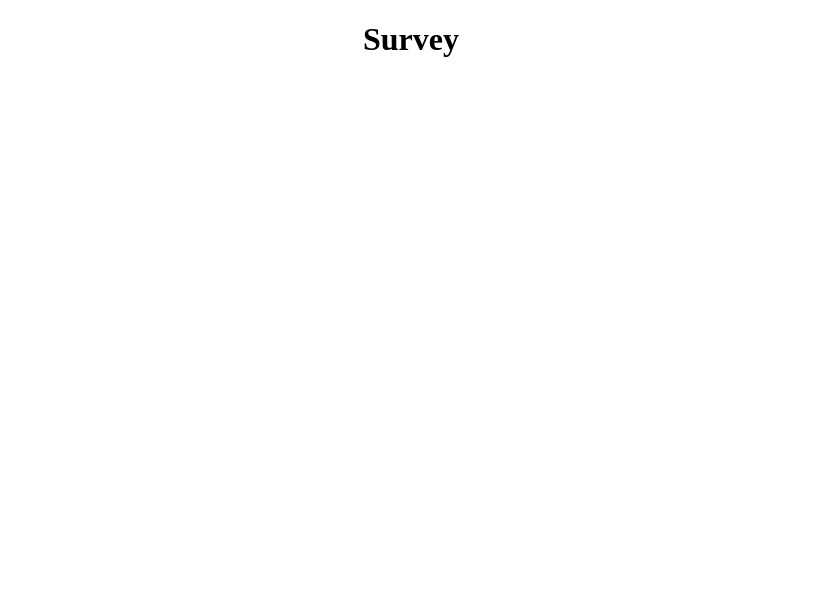
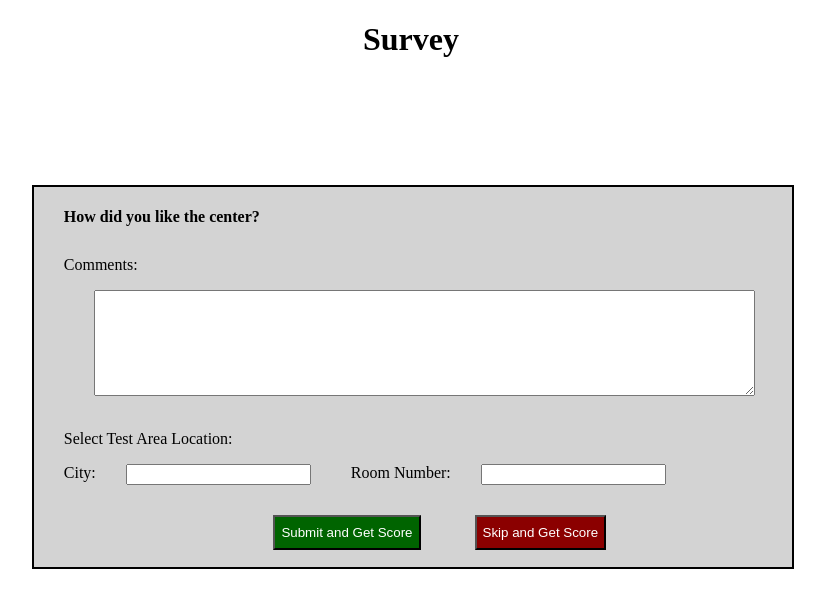
Before and after one commit to aditya-shah73/HTML5-Mark-DataList-Scorm, a plain HTML site: page survey.html in a window 1280 px wide. Shown: the whole page, without its empty margins (229-1054 px from the left). Drawn offline with Linux system fonts and the light colour scheme.

Commit message:
Added the survey with proper styling

```diff
--- a/css/style.css
+++ b/css/style.css
@@ -24,7 +24,7 @@ a{
 	opacity: 0.8;
 }
 
-#error-message {
+#error-message{
 	color: red;
 	display: none;
 }
@@ -137,6 +137,62 @@ a{
 	margin-right: 10px;
 }
 
+/* Styling for the Survey */
+.survey-container{
+	background-color: lightgrey;
+	margin-top: 10%;
+	margin-left: 20%;
+	margin-right: 16%;
+	width: 60%;
+	height: 380px;
+	border-style: solid;
+	border-color: black;
+	border-width: 2px;
+}
+
+#survey-header {
+	margin-left: 30px;
+	margin-bottom: 30px;
+}
+
+.comments-container{
+	margin-left: 30px;
+	margin-bottom: 10px;
+}
+
+textarea{
+	margin-left: 30px;
+	width:90%;
+	height:100px;
+}
+
+.location-container{
+	margin-left: 30px;
+	margin-top: 20px;
+	float: left;
+	height: 85px;
+}
+
+.location-container p{
+	margin-top: 0px;
+}
+
+#location-text{
+	float: left;
+}
+
+.location-dropdown{
+	margin-left: 30px;
+	margin-right: 40px;
+	float: left;
+}
+
+.survey-buttons-container{
+	float: left;
+	margin-left: 25%;
+	margin-right: 20%;
+}
+
 .buttons-container{
 	float: left;
 	margin-left: 20%;
--- a/js/script.js
+++ b/js/script.js
@@ -60,3 +60,11 @@ function resetQuestion4(){
 	document.getElementById('q4option3').checked=false;
 	document.getElementById('q4option4').checked=false;
 }
+
+function submitSurvey(){
+	window.location.href = "summary.html";
+}
+
+function skipSurvey(){
+	window.location.href = "summary.html";
+}
--- a/survey.html
+++ b/survey.html
@@ -9,6 +9,41 @@
 
 <body>
     <h1>Survey</h1>
+    <div class="survey-container">
+        <h4 id="survey-header">How did you like the center?</h4>
+        <div class="comments-container">
+            <p>Comments:</p>
+            <textarea></textarea>
+        </div>
+        <div class="location-container">
+            <p>Select Test Area Location:</p>
+            <div class="location-content">
+                <p id="location-text">City: </p>
+                <input list="city" name="city" autocomplete="off" class="location-dropdown">
+                <datalist id="city">
+                    <option value="San Jose">
+                    <option value="Sunnyvale">
+                    <option value="Mountain View">
+                    <option value="Palo Alto">
+                    <option value="San Francisco">
+                </datalist>
+
+                <p id="location-text">Room Number:</p>
+                <input list="room-number" name="room-number" autocomplete="off" class="location-dropdown">
+                <datalist id="room-number">
+                    <option value="Room 101">
+                    <option value="Room 102">
+                    <option value="Room 103">
+                    <option value="Room 104">
+                    <option value="Room 105">
+                </datalist>
+            </div>
+        </div>
+        <div class="survey-buttons-container">
+            <button class="next-button" onclick="submitSurvey()">Submit and Get Score</button>
+            <button class="clear-button" onclick="skipSurvey()">Skip and Get Score</button>
+        </div>
+    </div>
 </body>
 
 </html>
```
Also changed, not shown: summary.html (added, +14 -0 lines).
